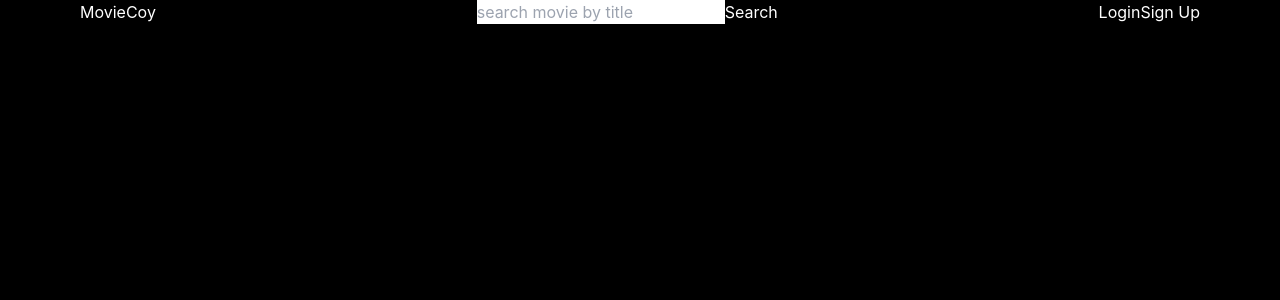
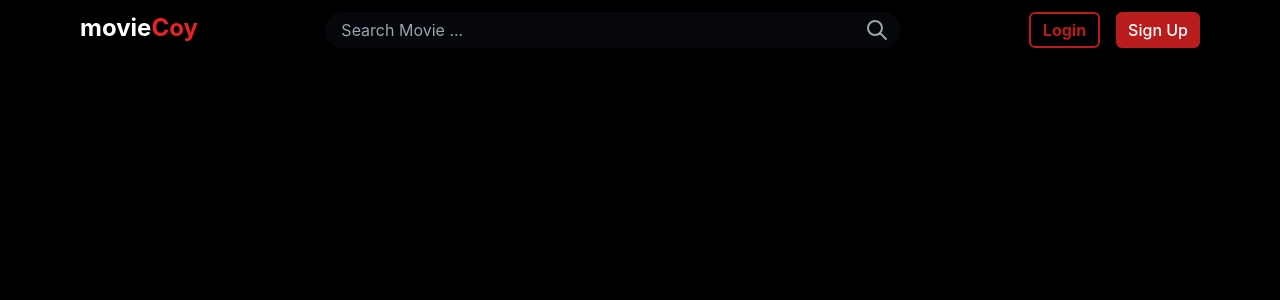
Before and after one commit to lindorapel/Movies-List_App_React, a React (Vite) app: page /details/1 in a window 1280 px wide. Shown: the top 300 px of the page. Built offline with nearby package versions, Linux system fonts and the light colour scheme.

Commit message:
add navbar

```diff
--- a/src/components/Carousels.jsx
+++ b/src/components/Carousels.jsx
@@ -14,7 +14,7 @@ const Carousels = ({ id, imageURL, title, overview }) => {
         <h1 className="mb-1 text-white font-semibold text-4xl">{title}</h1>
         <p className="text-lg text-white font-normal">{overview}</p>
         <Link
-          className="flex text-lg font-medium text-white bg-red-600 hover:bg-red-700 rounded-sm w-max px-5 py-3"
+          className="flex text-lg font-medium text-white bg-red-700 hover:bg-red-800 rounded-sm w-max px-5 py-3"
           to={`/details/${id}`}
         >
           More Details
--- a/src/components/Header.jsx
+++ b/src/components/Header.jsx
@@ -10,6 +10,21 @@ const Header = () => {
   const query = searchParams.get("query");
   const page = searchParams.get("page");
 
+  // change navbg
+  const [navBg, setNavBg] = useState(false);
+
+  const changeNavBg = () => {
+    window.scrollY >= 1 ? setNavBg(true) : setNavBg(false);
+  };
+
+  useEffect(() => {
+    window.addEventListener("scroll", changeNavBg);
+    return () => {
+      window.removeEventListener("scroll", changeNavBg);
+    };
+  }, []);
+
+  //send title movie value to search bar
   useEffect(() => {
     const getSearchMovie = async () => {
       try {
@@ -40,17 +55,31 @@ const Header = () => {
   }, [query, page]);
 
   return (
-    <div className="container flex justify-between text-white mx-auto">
-      <div>
-        <Link to={"/"}>MovieCoy</Link>
-      </div>
-      <div>
-        <SearchBar defaultKeyword={query} />
-      </div>
-      <div>
-        <button>Login</button>
-        <button>Sign Up</button>
-      </div>
+    <div
+      className={`nav-wrapper w-full fixed z-50 ${
+        navBg ? "bg-current duration-500" : ""
+      }`}
+    >
+      <nav
+        className={`container colors flex justify-between top-0 text-white w-full mx-auto py-3`}
+      >
+        <div>
+          <Link to={"/"} className="text-2xl font-bold w-full">
+            movie<span className="brightness-125 text-red-700">Coy</span>
+          </Link>
+        </div>
+        <div className="w-full max-w-xs md:max-w-sm lg:max-w-xl">
+          <SearchBar defaultKeyword={query} className="" />
+        </div>
+        <div className="flex flex-row gap-4">
+          <button className="border-2 border-solid border-red-700 rounded-md text-red-700 hover:bg-red-700 hover:text-white font-bold py-1 px-3">
+            Login
+          </button>
+          <button className="bg-red-700 hover:bg-red-800 py-1 px-3 rounded-md whitespace-nowrap font-medium">
+            Sign Up
+          </button>
+        </div>
+      </nav>
     </div>
   );
 };
--- a/src/components/SearchBar.jsx
+++ b/src/components/SearchBar.jsx
@@ -15,13 +15,14 @@ function SearchBar({ defaultKeyword }) {
   const onSubmitHandler = (event) => {
     event.preventDefault();
 
-    const searchQuery = event.target.search.value;
-    if (searchQuery.trim() === "") {
-      return;
+    const searchQuery = keyword.trim();
+    if (searchQuery === "") {
+      // Jika input kosong, arahkan ke halaman beranda atau URL yang sesuai.
+      navigate("/");
+    } else {
+      const searchUrl = `/search?query=${searchQuery}`;
+      navigate(searchUrl);
     }
-    const searchUrl = `/search?query=${searchQuery}`;
-    // search(keyword);
-    navigate(searchUrl);
   };
 
   const onKeywordChangeHandler = (event) => {
@@ -29,16 +30,35 @@ function SearchBar({ defaultKeyword }) {
   };
 
   return (
-    <form action="search" onSubmit={onSubmitHandler}>
+    <form action="search w-full max-w-3xl px-4" onSubmit={onSubmitHandler}>
+      <div className="relative">
+        <svg
+          // xmlns="http://www.w3.org/2000/svg"
+          className="absolute top-0 bottom-0 w-6 h-6 my-auto text-gray-400 right-3"
+          fill="none"
+          viewBox="0 0 24 24"
+          stroke="currentColor"
+        >
+          <path
+            strokeLinecap="round"
+            strokeLinejoin="round"
+            strokeWidth={2}
+            d="M21 21l-6-6m2-5a7 7 0 11-14 0 7 7 0 0114 0z"
+          />
+        </svg>
         <input
           name="search"
-        className="text-black"
+          className="text-white w-full max-w-3xl py-1.5 pr-12 pl-4 border-0 outline-none rounded-full bg-gray-900 bg-opacity-30  autofill:focus:bg-gray-900 autofill:focus:bg-opacity-10 focus:outline-none
+                                        focus:ring-2
+                                         focus:ring-red-700 focus:ring-opacity-90
+"
           type="text"
-        placeholder="search movie by title"
+          placeholder="Search Movie ..."
           value={keyword}
           onChange={onKeywordChangeHandler}
         />
-      <button type="submit">Search</button>
+        {/* <button type="submit">Search</button> */}
+      </div>
     </form>
   );
 }
```
Lines whose indentation alone changed are shown as unchanged.
